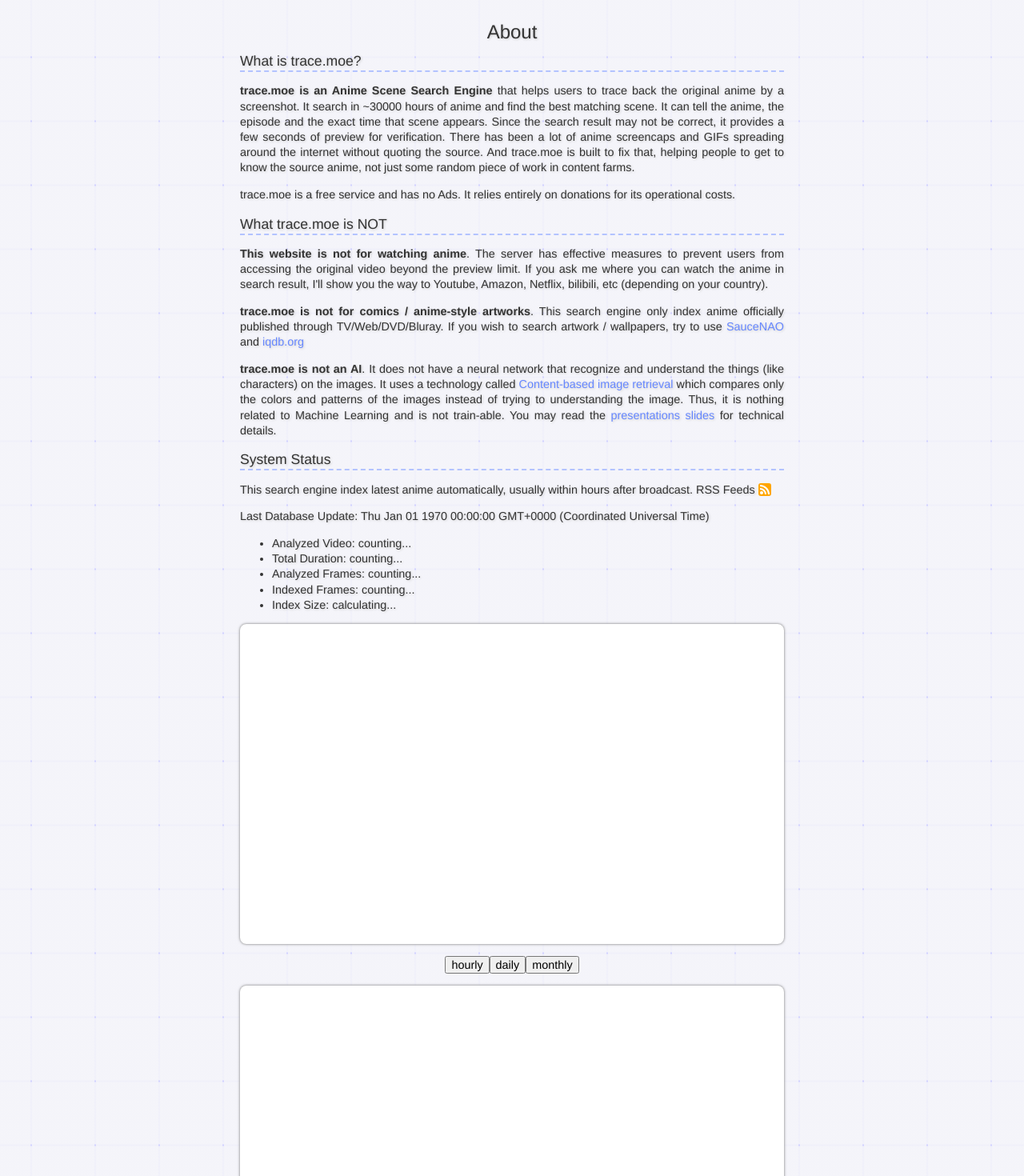
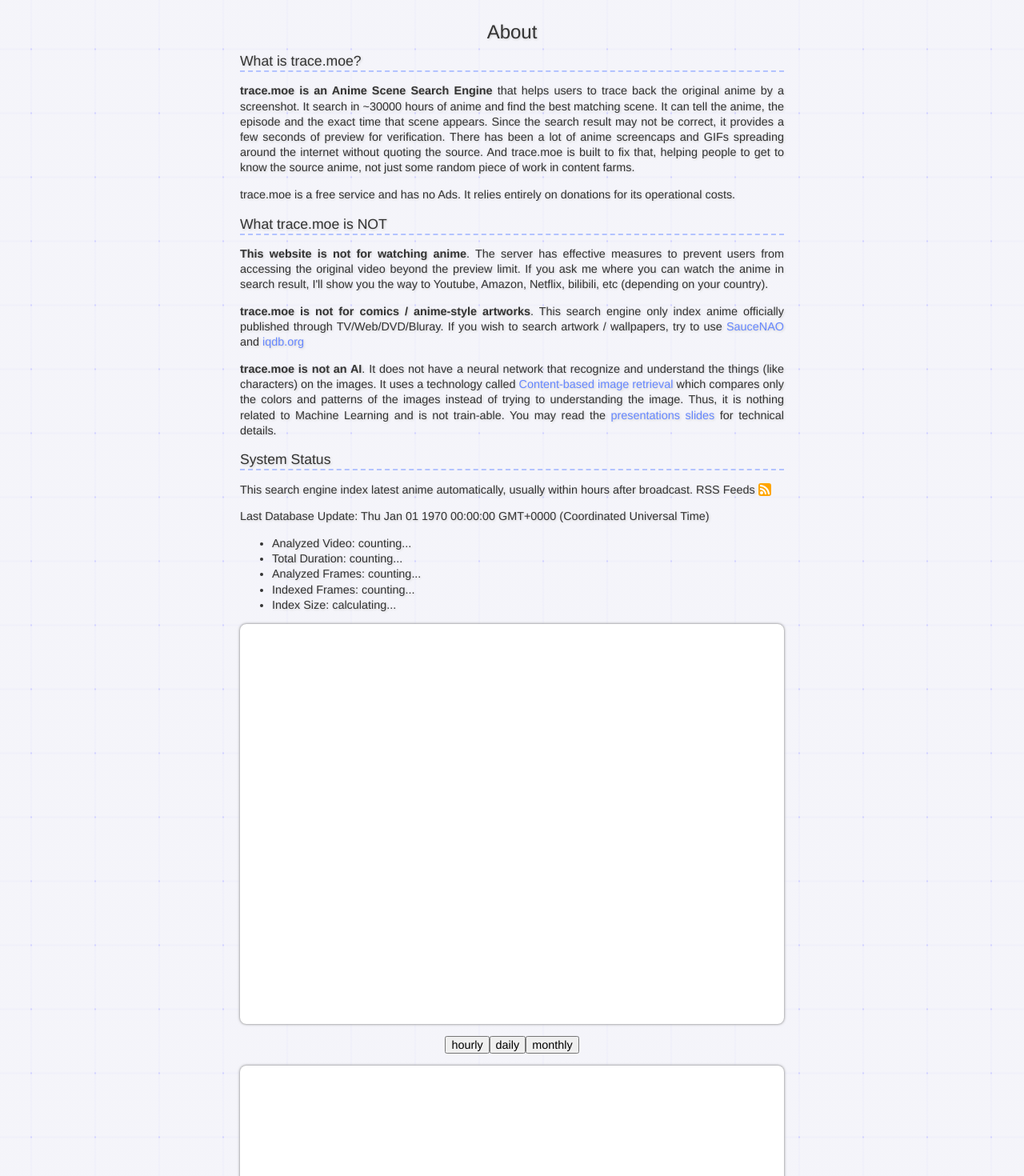
Before and after one commit to soruly/trace.moe-www, a Next.js app: page /about in a window 1280 px wide. Shown: the top 1470 px of the page at 80% size. Built offline with nearby package versions, Linux system fonts and the light colour scheme; no server answers.

Commit message:
Increase graph size

```diff
--- a/components/layout.module.css
+++ b/components/layout.module.css
@@ -36,7 +36,7 @@
   box-shadow: 0 0 0.2rem var(--text-main-color);
   border-radius: 0.5rem;
   width: 680px;
-  height: 400px;
+  height: 500px;
 }
 .graphControl {
   text-align: center;
--- a/pages/about.js
+++ b/pages/about.js
@@ -483,7 +483,7 @@
               }}
               data={trafficData}
               width="680"
-              height="400"
+              height="500"
             ></Bar>
           ) : (
             <div className={graph}></div>
@@ -517,7 +517,7 @@
               }}
               data={perfData}
               width="680"
-              height="400"
+              height="500"
             ></Line>
           ) : (
             <div className={graph}></div>
@@ -550,7 +550,7 @@
               }}
               data={accuracyData}
               width="680"
-              height="400"
+              height="500"
             ></Line>
           ) : (
             <div className={graph}></div>
```
